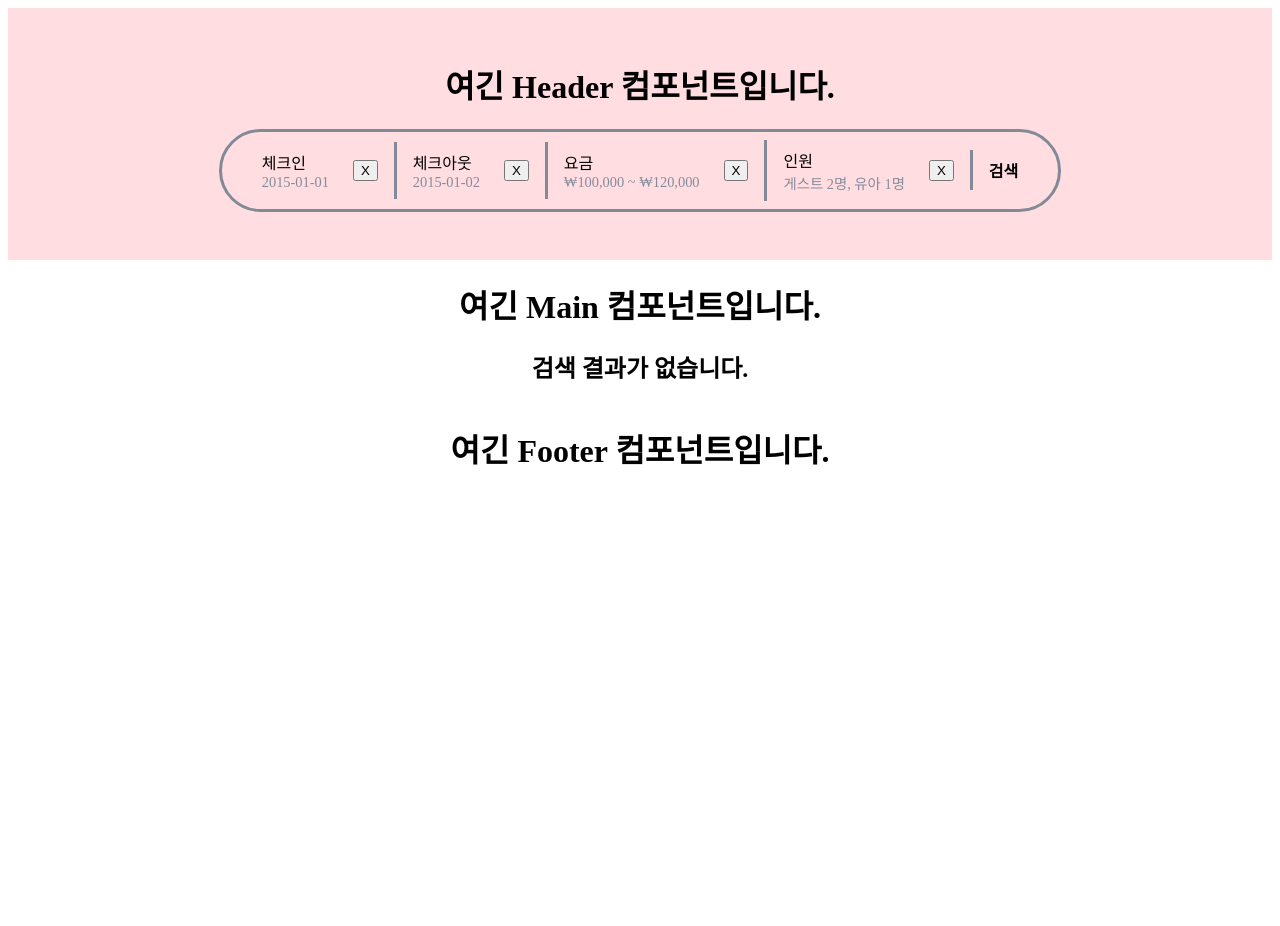
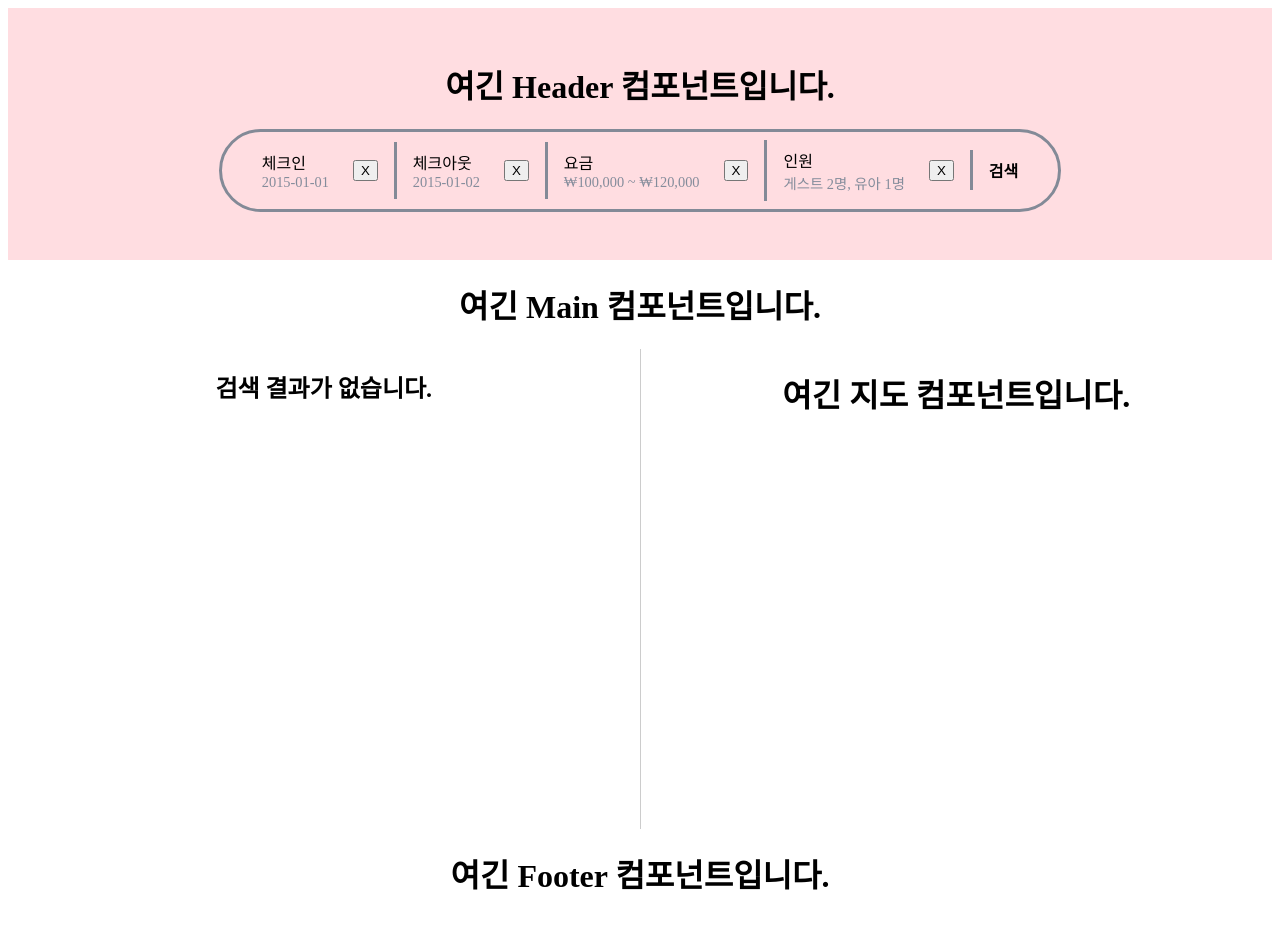
Before and after one commit to shininghyunho/bangbang, a React (Vite) app in the folder frontend/: page / in a window 1280 px wide. Before the commit the page ends 816 px from the top, so only its background shows below. Built offline with nearby package versions, Linux system fonts and the light colour scheme; the HTML template or start-up script is replaced by a standard one.

Commit message:
design : Main 컴포넌트에 검색결과와 지도가 반반씩 차지.
- 아직 지도는 구현이 되어있지않아 텍스트로만 출력.

```diff
--- a/frontend/src/app/Main.tsx
+++ b/frontend/src/app/Main.tsx
@@ -1,10 +1,18 @@
+import { MapResult } from "../searchBar/MapResult";
 import { SearchResult } from "../searchBar/SearchResult";
 
 export function Main() {
-    return(
-        <main>
-            <h1 style={{ textAlign: 'center' }}>여긴 Main 컴포넌트입니다.</h1>
-            <SearchResult/>
-        </main>
-    );
+  return (
+    <main>
+      <h1 style={{ textAlign: 'center' }}>여긴 Main 컴포넌트입니다.</h1>
+      <div style={{ display: 'flex', width: '100%', minHeight: '60vh' }}>
+        <div style={{ width: '50%', overflow: 'auto', borderRight: '1px solid #ccc' }}>
+          <SearchResult />
+        </div>
+        <div style={{ width: '50%' }}>
+          <MapResult />
+        </div>
+      </div>
+    </main>
+  );
 }
--- /dev/null
+++ b/frontend/src/searchBar/MapResult.tsx
@@ -0,0 +1,3 @@
+export function MapResult() {
+    return(<><h1 style={{ textAlign: 'center' }}>여긴 지도 컴포넌트입니다.</h1></>);
+}
```
